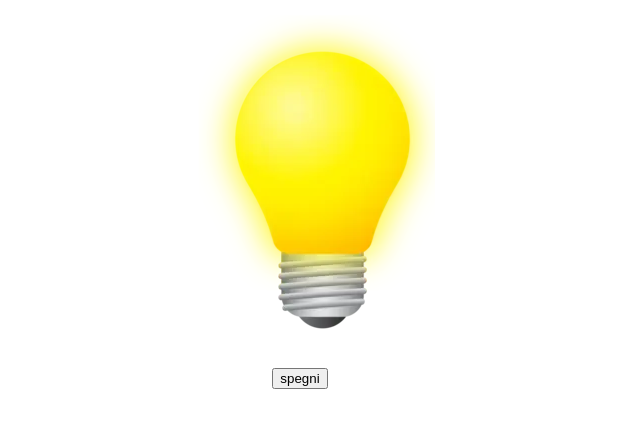
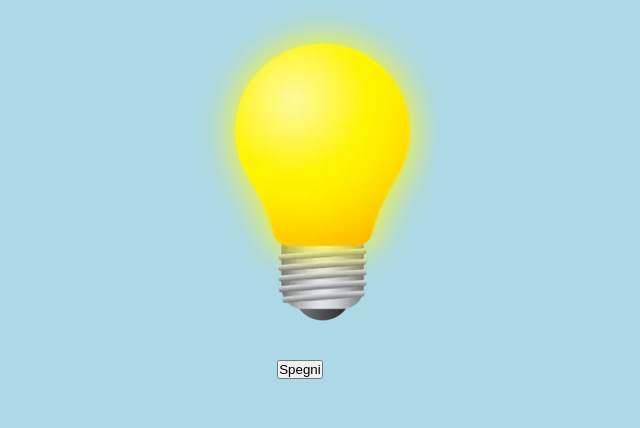
Before and after one commit to gabriele-fontana/js-dom-1, a plain HTML site: page index.html in a window 1280 px wide. Both pictures are taken after a click on the button "accendi". Shown: the whole page, without its empty margins (340-980 px from the left). Drawn offline with Linux system fonts and the light colour scheme.

Commit message:
add toogleLamp function

```diff
--- a/index.html
+++ b/index.html
@@ -9,9 +9,12 @@
 </head>
 <body>
     <main>
-        <div id="img-wrapper"></div>
-        <div id="btn-wrapper">
-            <button onclick = displayYellowLamp()></button>
+        <div class="page">
+
+            <div id="img-wrapper"></div>
+            <div id="btn-wrapper">
+                <button onclick = toggleLamp()></button>
+            </div>
         </div>
     </main>
     <script src="./main.js"></script>
--- a/main.js
+++ b/main.js
@@ -12,8 +12,15 @@ btn.innerHTML = 'accendi'
 // add button interaction with the page
 
 
-function displayYellowLamp(){
-    bulbImg.src = './img/yellow_lamp.png'
-    bulbImg.alt= 'accesa'
-    btn.innerHTML= 'spegni'
+function toggleLamp() {
+    // check if the lamp is off
+    if (bulbImg.src.includes('white_lamp.png')) {
+        // if true, turn on the light
+        bulbImg.src = './img/yellow_lamp.png';
+        btn.innerHTML = 'Spegni';
+    } else {
+        // if false, turn it off
+        bulbImg.src = './img/white_lamp.png';
+        btn.innerHTML = 'Accendi';
+    }
 }
--- a/style/style.css
+++ b/style/style.css
@@ -1,3 +1,8 @@
+*{
+    margin: 0;
+    padding: 0;
+    box-sizing: border-box;
+}
 #img-wrapper {
     display: flex;
     justify-content: center;
@@ -6,3 +11,7 @@
     display: flex;
     justify-content: center;
 }
+.page{
+    background-color: lightblue;
+    height: 100vh;
+}
```
